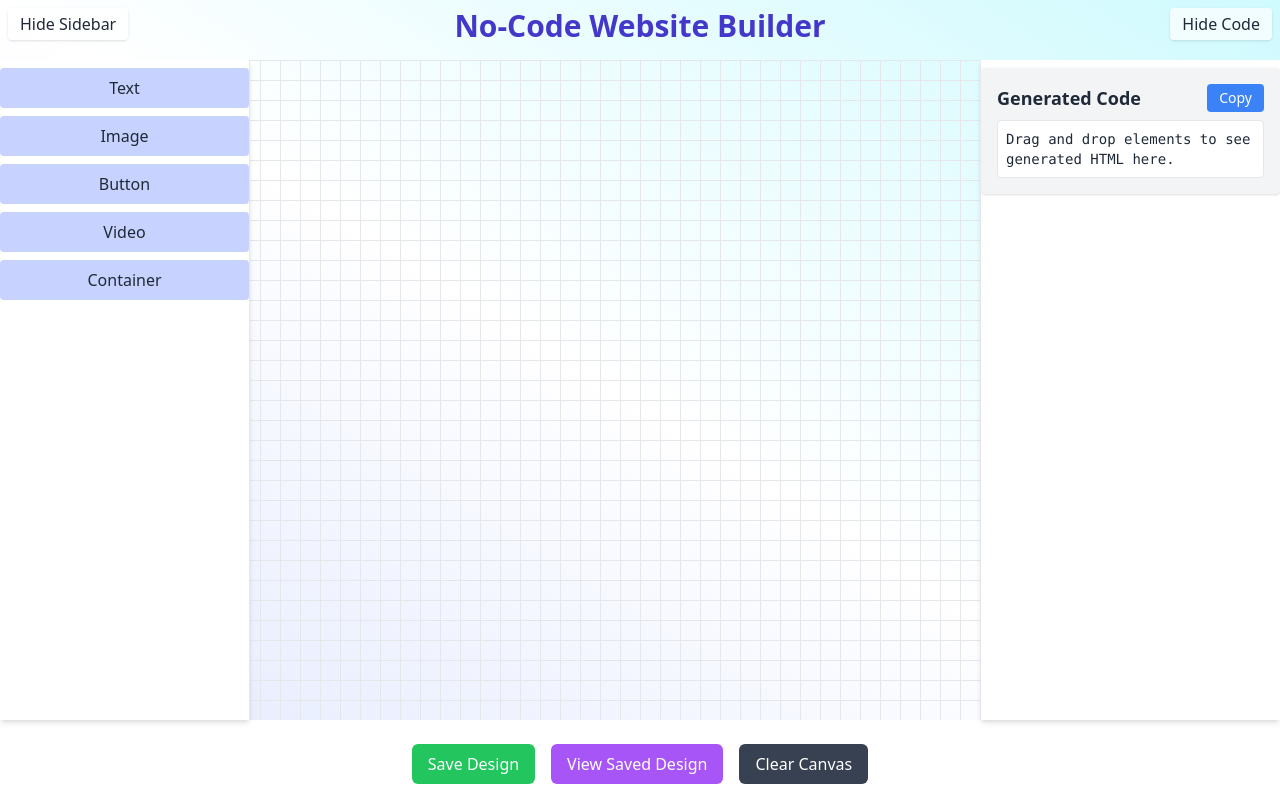
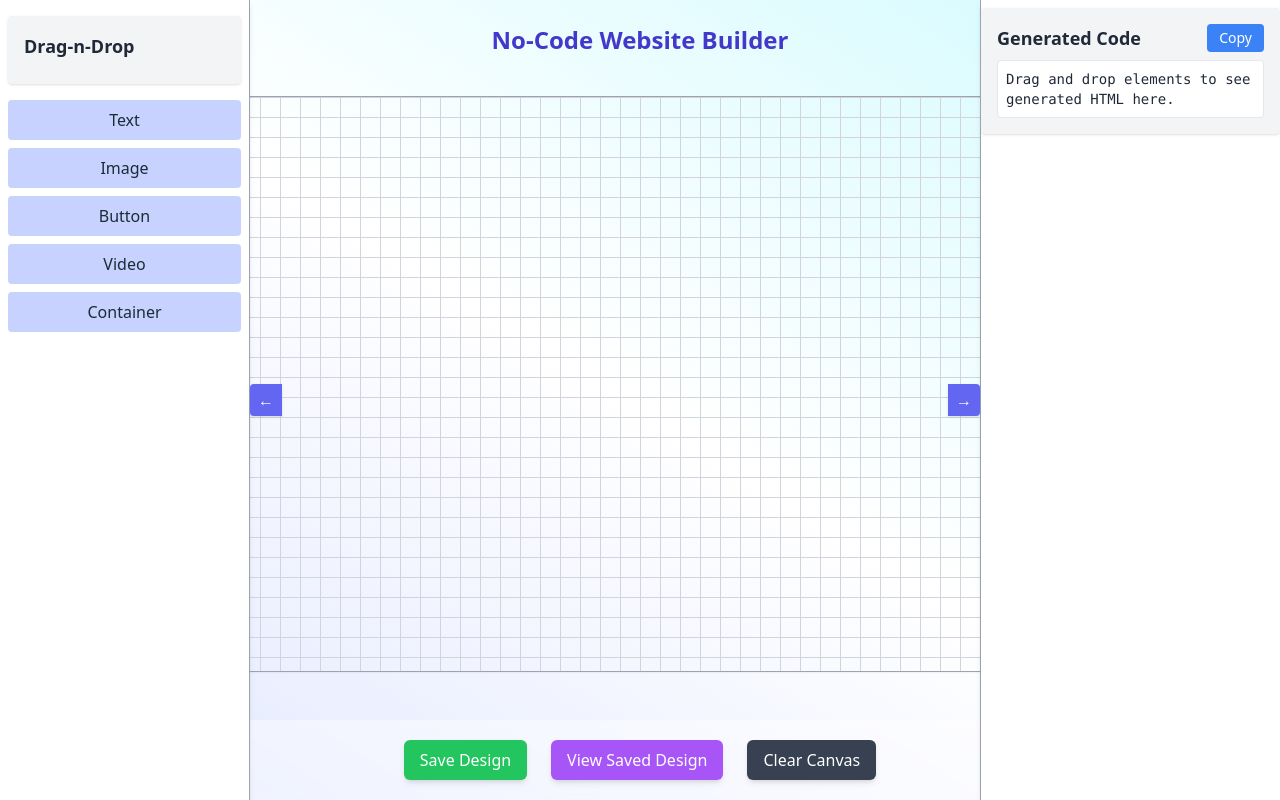
Before and after one commit to ManasPant03/Website_Builder, a React (Create React App) app: page / in a window 1280 px wide. Built offline with nearby package versions, Linux system fonts and the light colour scheme.

Commit message:
Updating

```diff
--- a/src/App.js
+++ b/src/App.js
@@ -18,8 +18,15 @@ function App() {
   };
 
   const generateCodeFromElements = (elements) => {
+    const scale = 100 / 90;
+
     const bodyElements = elements.map((el) => {
-      const style = `position: absolute; left: ${el.left}px; top: ${el.top}px;`;
+      const scaledLeft = Math.round(el.left * scale);
+      const scaledTop = Math.round(el.top * scale);
+
+      // Positioning relative to canvas's offset from screen (5vw, 5vh)
+      const style = `position: absolute; left: calc(5vw + ${scaledLeft}px); top: calc(5vh + ${scaledTop}px);`;
+
       switch (el.type) {
         case "Text":
           return `<p style="${style}">${el.content || "Editable Text"}</p>`;
@@ -65,48 +72,74 @@ ${bodyElements}
 
   return (
     <DndProvider backend={HTML5Backend}>
-      <div className="relative w-screen h-screen overflow-hidden bg-gradient-to-tr from-indigo-100 via-white to-cyan-100 text-gray-800">
-        <h1 className="text-3xl font-bold text-center text-indigo-700 py-2 z-10 relative">
-          No-Code Website Builder
-        </h1>
+      <div className="relative flex flex-col h-screen w-screen bg-gradient-to-tr from-indigo-100 via-white to-cyan-100 text-gray-800">
 
-        {/* Toggle Buttons */}
-        <button
-          onClick={() => setShowSidebar(!showSidebar)}
-          className="absolute top-2 left-2 bg-white/70 hover:bg-white text-gray-800 px-3 py-1 rounded shadow z-20"
-        >
-          {showSidebar ? "Hide" : "Show"} Sidebar
-        </button>
-        <button
-          onClick={() => setShowCodePanel(!showCodePanel)}
-          className="absolute top-2 right-2 bg-white/70 hover:bg-white text-gray-800 px-3 py-1 rounded shadow z-20"
-        >
-          {showCodePanel ? "Hide" : "Show"} Code
-        </button>
-
-        {/* Fullscreen Canvas */}
-        <div className="absolute top-[60px] bottom-[80px] left-0 right-0 z-0">
-          <Canvas key={canvasKey} onElementsChange={generateCodeFromElements} />
+        {/* Header - Top 10% */}
+        <div className="h-[10%] flex items-center justify-center px-4 relative z-10">
+          <h1 className="text-2xl font-bold text-indigo-700 text-center">
+            No-Code Website Builder
+          </h1>
         </div>
 
-        {/* Sidebar Overlay */}
+        {/* Canvas Row - Middle 80% */}
+        <div className="relative h-[80%] flex justify-center items-center">
+          <div className="w-[80%] h-full z-10">
+            <Canvas key={canvasKey} onElementsChange={generateCodeFromElements} />
+          </div>
+        </div>
+
+        {/* Toolbar - Bottom 10% */}
+        <div className="h-[10%]">
+          <Toolbar clearCanvas={handleClearCanvas} />
+        </div>
+
+        {/* Sidebar Toggle */}
+        {showSidebar ? (
+          <button
+            onClick={() => setShowSidebar(false)}
+            className="fixed top-1/2 left-[250px] transform -translate-y-1/2 bg-indigo-500 hover:bg-indigo-600 text-white px-2 py-1 rounded-l shadow z-30"
+          >
+            ←
+          </button>
+        ) : (
+          <button
+            onClick={() => setShowSidebar(true)}
+            className="fixed top-1/2 left-2 transform -translate-y-1/2 bg-indigo-500 hover:bg-indigo-600 text-white px-3 py-1 rounded shadow z-30"
+          >
+            → Elements
+          </button>
+        )}
+
+        {/* Code Panel Toggle */}
+        {showCodePanel ? (
+          <button
+            onClick={() => setShowCodePanel(false)}
+            className="fixed top-1/2 right-[300px] transform -translate-y-1/2 bg-indigo-500 hover:bg-indigo-600 text-white px-2 py-1 rounded-r shadow z-30"
+          >
+            →
+          </button>
+        ) : (
+          <button
+            onClick={() => setShowCodePanel(true)}
+            className="fixed top-1/2 right-2 transform -translate-y-1/2 bg-indigo-500 hover:bg-indigo-600 text-white px-3 py-1 rounded shadow z-30"
+          >
+            Code ←
+          </button>
+        )}
+
+        {/* Sidebar Panel */}
         {showSidebar && (
-          <div className="absolute top-[60px] bottom-[80px] left-0 w-[250px] bg-white border-r z-20 overflow-auto shadow-md">
+          <div className="fixed top-0 bottom-0 left-0 w-[250px] bg-white z-20 shadow-md border-r-[1.5px] border-gray-400 shadow-inner overflow-hidden">
             <Sidebar />
           </div>
         )}
 
-        {/* Code Panel Overlay */}
+        {/* Code Panel */}
         {showCodePanel && (
-          <div className="absolute top-[60px] bottom-[80px] right-0 w-[300px] bg-white border-l z-20 overflow-auto shadow-md">
+          <div className="fixed top-0 bottom-0 right-0 w-[300px] bg-white z-20 shadow-md border-l-[1.5px] border-gray-400 shadow-inner overflow-hidden">
             <CodePanel code={generatedCode} />
           </div>
         )}
-
-        {/* Toolbar Fixed at Bottom */}
-        <div className="absolute bottom-0 left-0 right-0 z-10 bg-white">
-          <Toolbar clearCanvas={handleClearCanvas} />
-        </div>
       </div>
     </DndProvider>
   );
--- a/src/components/Canvas.js
+++ b/src/components/Canvas.js
@@ -6,7 +6,7 @@ function Canvas({ onElementsChange }) {
     const [elements, setElements] = useState([]);
     const [contextMenu, setContextMenu] = useState(null);
     const selectedElementId = useRef(null);
-    const wasDraggedRef = useRef(false); // 👈 new flag to detect drag
+    const wasDraggedRef = useRef(false);
 
     const updateElements = (updater) => {
         setElements((prev) => {
@@ -63,9 +63,7 @@ function Canvas({ onElementsChange }) {
     const handleLockUnlock = () => {
         const id = selectedElementId.current;
         updateElements((prev) =>
-            prev.map((el) =>
-                el.id === id ? { ...el, locked: !el.locked } : el
-            )
+            prev.map((el) => (el.id === id ? { ...el, locked: !el.locked } : el))
         );
         setContextMenu(null);
     };
@@ -131,16 +129,13 @@ function Canvas({ onElementsChange }) {
             wasDraggedRef.current = false;
             return;
         }
-
-        console.log("Click: not dragged");
-        // TODO: future logic for selecting an element
     };
 
     return (
         <div
             ref={drop}
             id="canvas-area"
-            className="relative w-full h-full bg-[linear-gradient(#e5e7eb_1px,transparent_1px),linear-gradient(90deg,#e5e7eb_1px,transparent_1px)] bg-[size:20px_20px] overflow-hidden"
+            className="relative w-[90%] h-[90%] mx-auto my-4 box-border rounded-md border-[1.5px] border-gray-400 bg-[linear-gradient(#d1d5db_1px,transparent_1px),linear-gradient(90deg,#d1d5db_1px,transparent_1px)] bg-[size:20px_20px] overflow-hidden shadow-sm"
         >
             {elements.map((el) => (
                 <div
@@ -149,7 +144,7 @@ function Canvas({ onElementsChange }) {
                     onMouseDown={(e) => handleDragStart(e, el.id)}
                     onClick={handleClick}
                     style={{ left: el.left, top: el.top }}
-                    className="absolute border p-2 bg-gray-100 cursor-move hover:ring-2 hover:ring-indigo-400 transition-all"
+                    className="absolute border p-2 bg-gray-100 cursor-move hover:ring-2 hover:ring-indigo-400 transition-all max-w-full"
                 >
                     {el.type === "Text" && (
                         <p
--- a/src/components/Sidebar.js
+++ b/src/components/Sidebar.js
@@ -15,12 +15,18 @@ const ElementButton = ({ type }) => {
 };
 
 function Sidebar() {
-    const [visible, setVisible] = useState(true);
+    const [visible] = useState(true);
 
     return (
-        <div className="h-full">
+        <div className="h-full p-2">
+            {/* Heading */}
+            <div className="bg-gray-100 p-4 rounded shadow mt-2">
+                <h2 className="text-lg font-semibold mb-2">Drag-n-Drop</h2>
+            </div>
+
+            {/* Element Buttons */}
             {visible && (
-                <div className="space-y-2 mt-2">
+                <div className="space-y-2 mt-4">
                     {["Text", "Image", "Button", "Video", "Container"].map((type) => (
                         <ElementButton key={type} type={type} />
                     ))}
--- a/src/components/Toolbar.js
+++ b/src/components/Toolbar.js
@@ -2,22 +2,22 @@ import React from "react";
 
 function Toolbar({ clearCanvas }) {
     return (
-        <div className="mt-2 p-4 flex justify-center space-x-4 bg-white shadow-md">
+        <div className="h-full flex items-center justify-center space-x-6 px-6 bg-white/40 backdrop-blur-sm">
             <button
                 onClick={() => alert("Save Design clicked")}
-                className="bg-green-500 text-white py-2 px-4 rounded-md"
+                className="bg-green-500 text-white py-2 px-4 rounded-md shadow-md"
             >
                 Save Design
             </button>
             <button
                 onClick={() => console.log("View Saved Design clicked")}
-                className="bg-purple-500 text-white py-2 px-4 rounded-md"
+                className="bg-purple-500 text-white py-2 px-4 rounded-md shadow-md"
             >
                 View Saved Design
             </button>
             <button
                 onClick={clearCanvas}
-                className="bg-gray-700 text-white py-2 px-4 rounded-md"
+                className="bg-gray-700 text-white py-2 px-4 rounded-md shadow-md"
             >
                 Clear Canvas
             </button>
```
